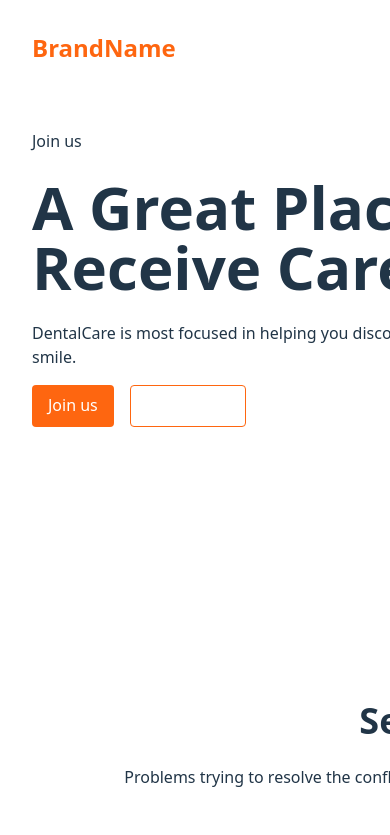
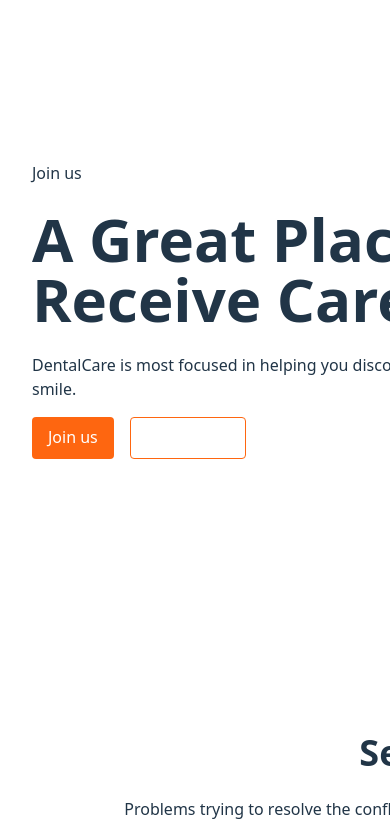
Before and after one commit to EmD-228/my-design-learning, a Vue app: page / in a window 390 px wide. Shown: the top 835 px of the page. Built offline with nearby package versions, Linux system fonts and the light colour scheme.

Commit message:
ui: improve HeaderSection responsive design
- Hide navigation menu on mobile devices
- Adjust spacing and gap for better mobile layout
- Change brand name color to white for better contrast

```diff
--- a/src/components/HeaderSection.vue
+++ b/src/components/HeaderSection.vue
@@ -1,19 +1,20 @@
 <template>
-    <div class="flex justify-between items-center gap-12">
-        <h1 class="text-primary font-bold text-2xl">BrandName</h1>
-        <ul class="flex gap-4">
+    <div class="flex justify-between items-center gap-8 sm:gap-12 mb-8">
+        <h1 class="text-white font-bold text-2xl">BrandName</h1>
+        <ul class="hidden sm:flex gap-4">
             <li> <a href="#"> Home</a></li>
             <li> <a href="#">Products</a></li>
             <li> <a href="#">pricing</a></li>
             <li> <a href="#">Contact</a></li>
         </ul>
+
         <div class="flex items-center gap-4">
             <a>Login</a>
-            <a class="bg-primary text-white px-4 py-1 rounded-md hover:bg-tertiary">Join us</a>
+            <a class="bg-primary text-white px-4 py-1 rounded-md hover:bg-tertiary">Join us
+            </a>
         </div>
     </div>
 </template>
 
 <script setup lang="ts">
-
 </script>
```
